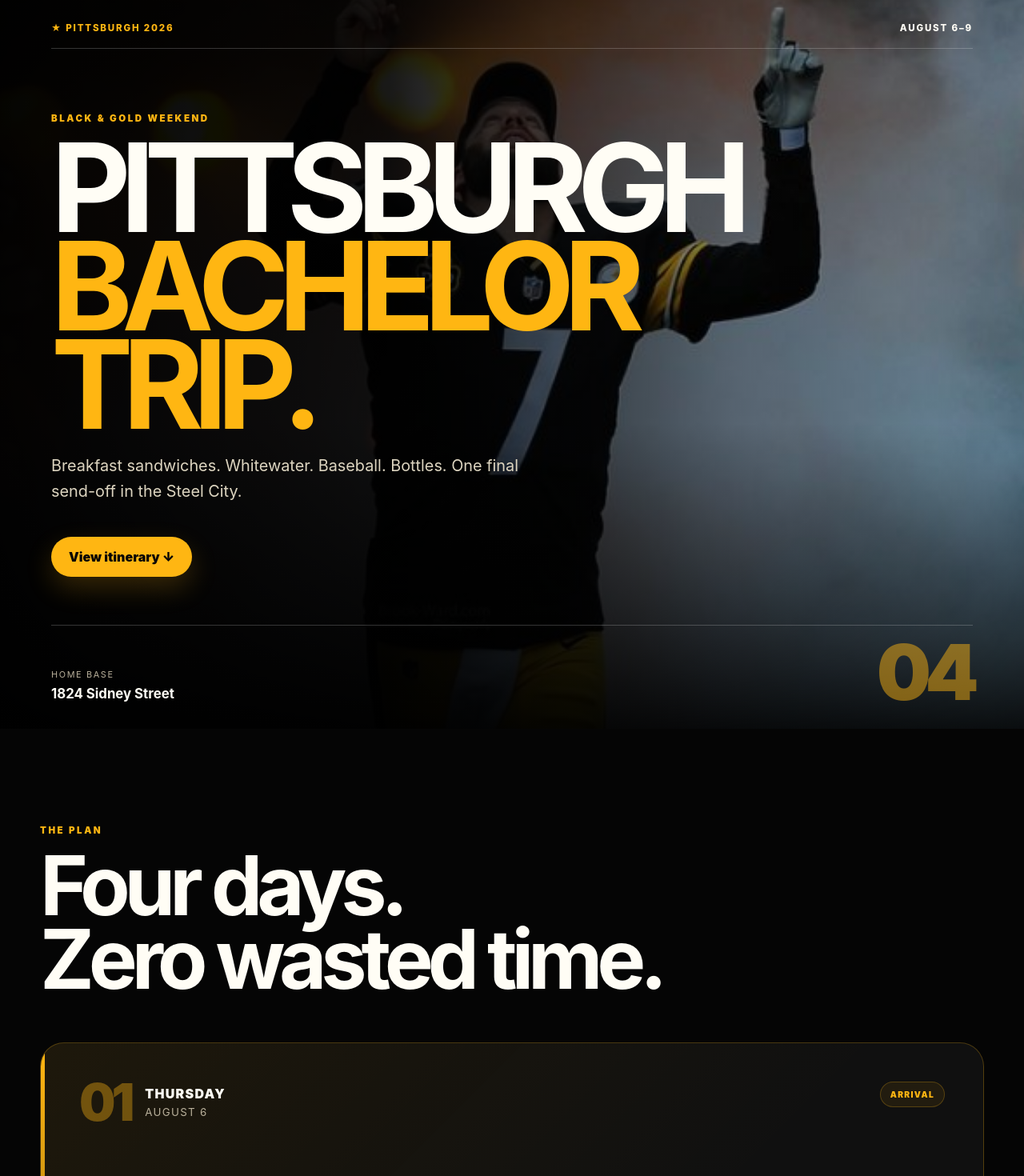
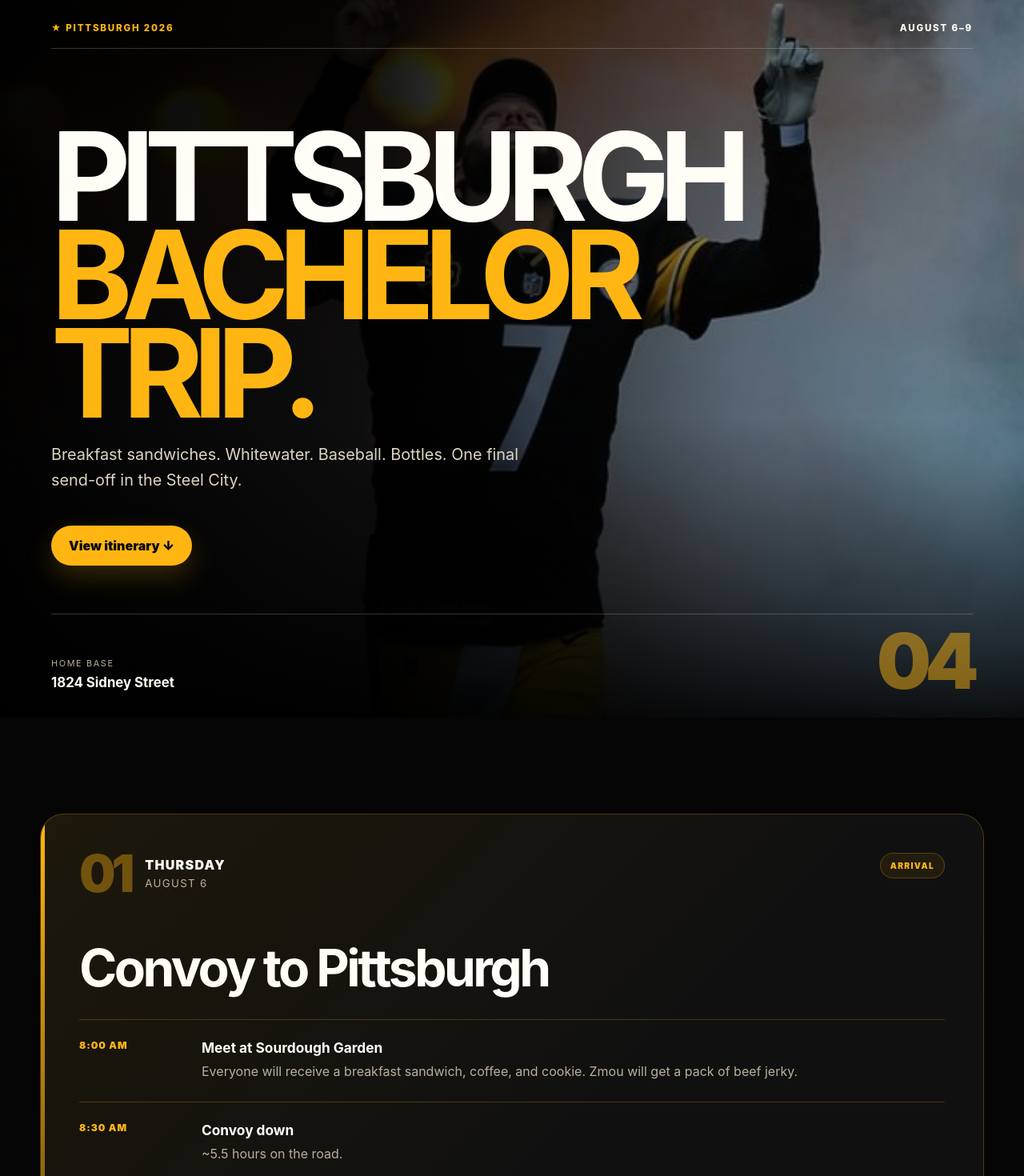
Before and after one commit to angeloturano/b7, a Next.js app: page / in a window 1280 px wide. Shown: the top 1470 px of the page at 80% size. Built offline with nearby package versions, Linux system fonts and the light colour scheme.

Commit message:
Refactor page layout by removing unnecessary elements
Removed the eyebrow paragraph and the intro section for the plan.

```diff
--- a/app/page.js
+++ b/app/page.js
@@ -130,7 +130,7 @@ export default function Home() {
         </nav>
 
         <div className="heroContent">
-          <p className="eyebrow">BLACK & GOLD WEEKEND</p>
+
 
           <h1>
             Pittsburgh
@@ -158,15 +158,7 @@ export default function Home() {
       </section>
 
       <section id="plan" className="plan">
-        <div className="intro reveal">
-          <p className="eyebrow">THE PLAN</p>
 
-          <h2>
-            Four days.
-            <br />
-            Zero wasted time.
-          </h2>
-        </div>
 
         <div className="cards">
           {days.map((day) => (
```
